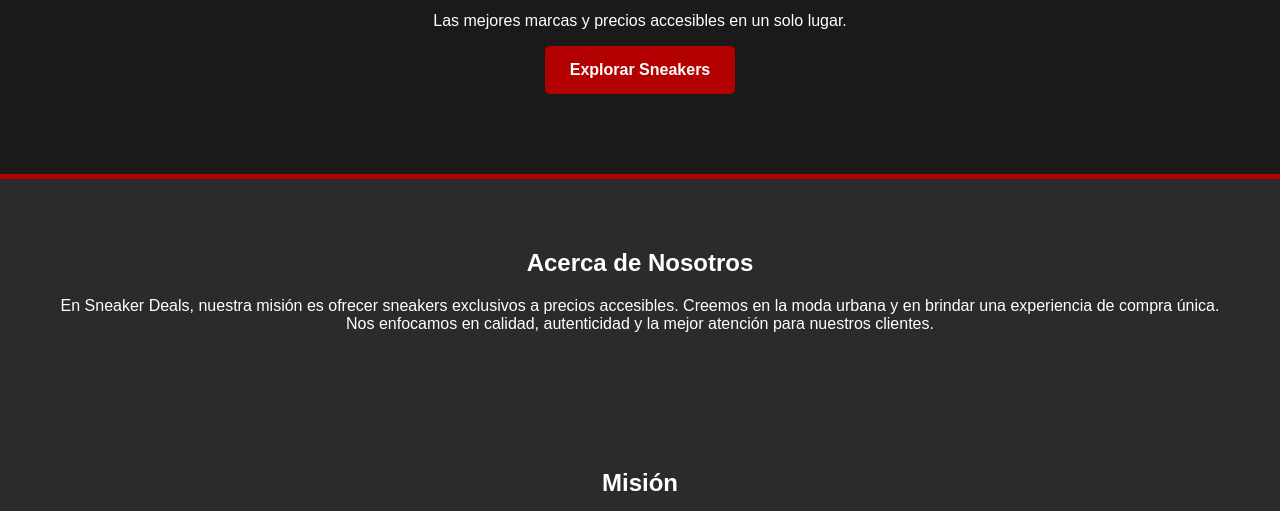
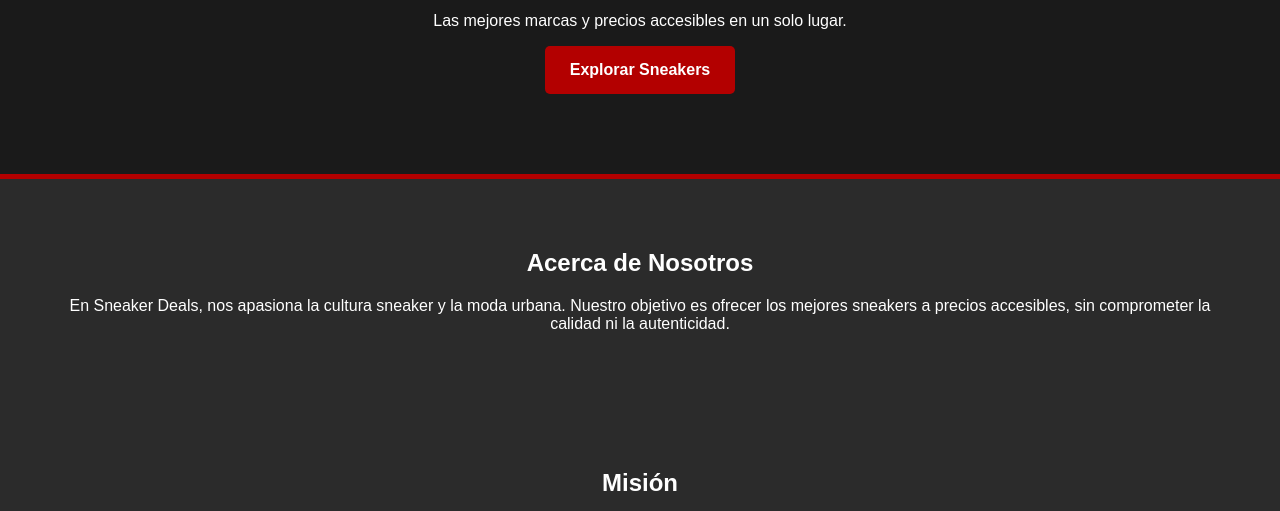
Before and after one commit to Gael-21/snekers, a plain HTML site: page index.html in a window 1280 px wide. Shown: the part 289-800 px from the top of the page. Drawn offline with Linux system fonts and the light colour scheme.

Commit message:
index.html

```diff
--- a/index.html
+++ b/index.html
@@ -121,7 +121,7 @@
     </section>
     <section id="acerca" class="about">
         <h2>Acerca de Nosotros</h2>
-        <p>En Sneaker Deals, nuestra misión es ofrecer sneakers exclusivos a precios accesibles. Creemos en la moda urbana y en brindar una experiencia de compra única. Nos enfocamos en calidad, autenticidad y la mejor atención para nuestros clientes.</p>
+        <p>En Sneaker Deals, nos apasiona la cultura sneaker y la moda urbana. Nuestro objetivo es ofrecer los mejores sneakers a precios accesibles, sin comprometer la calidad ni la autenticidad. </p>
     </section>
 
     <!-- Nueva Sección: Misión, Visión y Valores -->
```
